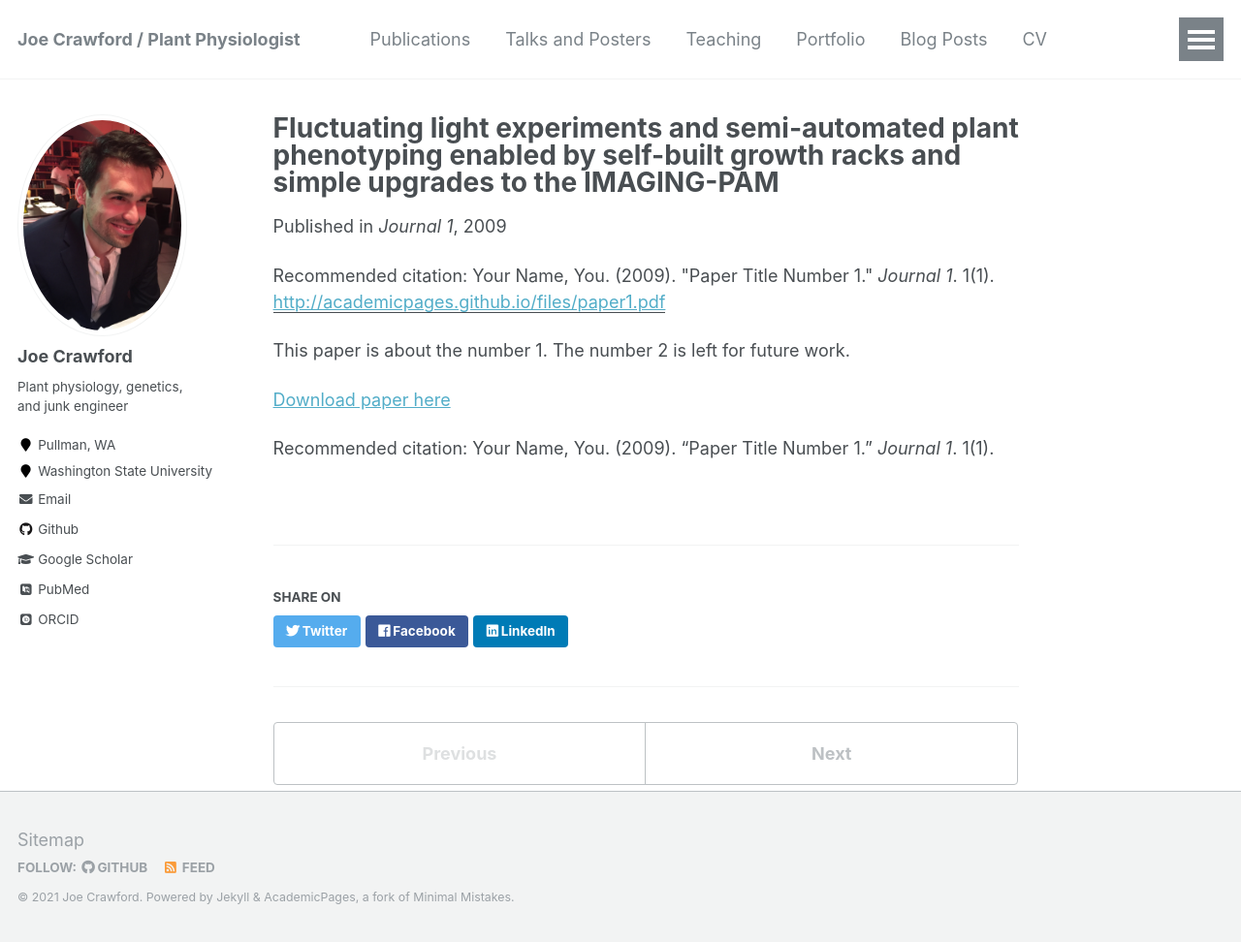
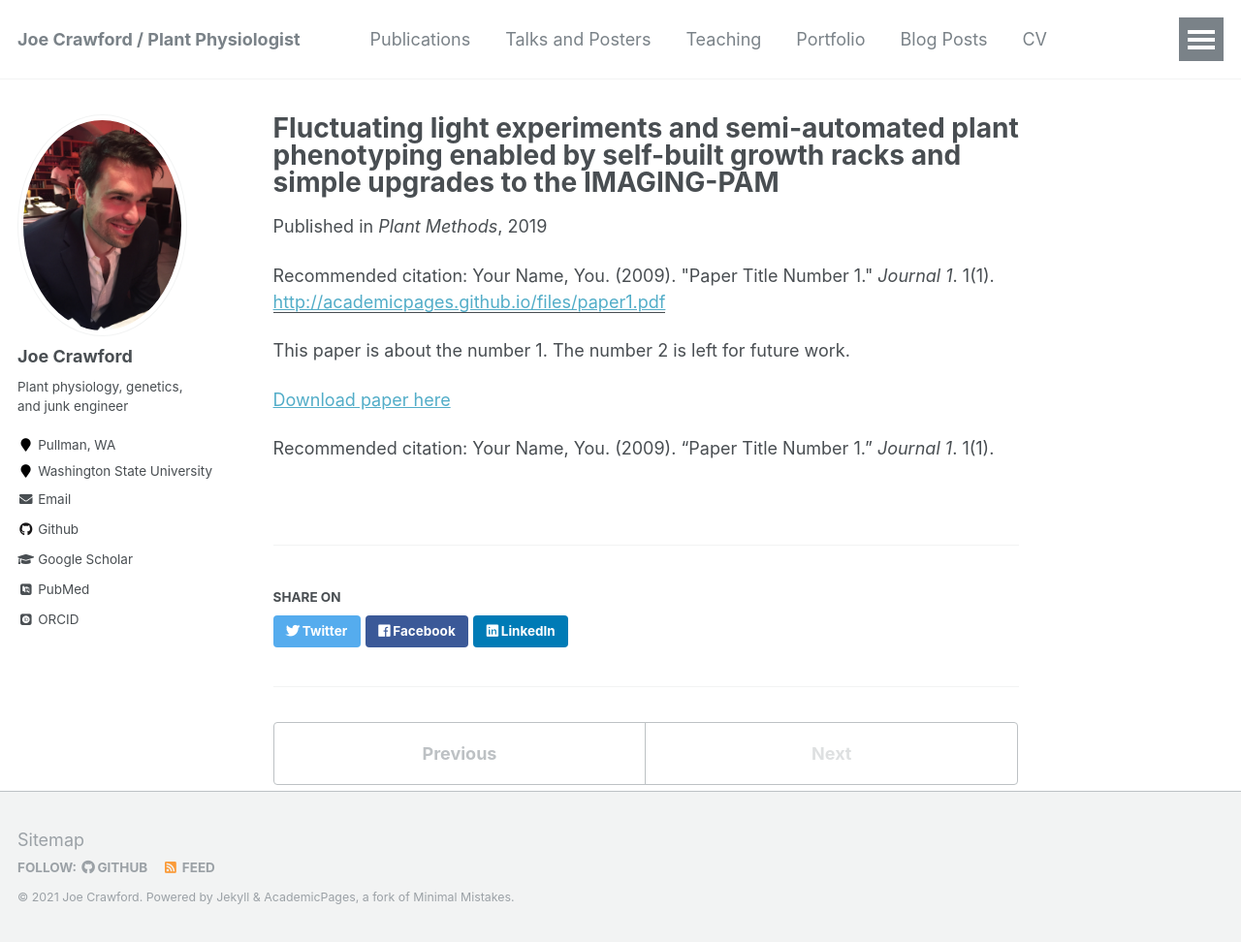
Before and after one commit to plant-physio/plant-physio.github.io, a Jekyll site: the page built from _publications/2009-10-01-paper-title-number-1.md, in a window 1280 px wide and 972 px high. Shown: the whole window at 97% size. Built offline with Jekyll 4.4.1, drawn with Linux system fonts in a browser that asks for light colours; some web fonts are replaced.

Commit message:
Update 2009-10-01-paper-title-number-1.md

```diff
--- a/_publications/2009-10-01-paper-title-number-1.md
+++ b/_publications/2009-10-01-paper-title-number-1.md
@@ -2,9 +2,9 @@
 title: "Fluctuating light experiments and semi-automated plant phenotyping enabled by self-built growth racks and simple upgrades to the IMAGING-PAM"
 collection: publications
 permalink: /publication/2009-10-01-paper-title-number-1
-excerpt: 'This paper demonstrates how affordable consumer-level supplies can be used to discover heretofore unseen mutant plant phenotypes. My contribution was building and coding the very simple script of the microcontroller.'
-date: 2009-10-01
-venue: 'Journal 1'
+excerpt: 'This paper demonstrates how affordable hobby-level electronics supplies can be used to discover light-sensitive mutant plant phenotypes and genotypes. My contribution was building and coding the very simple script of the microcontroller.'
+date: 2019-12-23
+venue: 'Plant Methods'
 paperurl: 'http://academicpages.github.io/files/paper1.pdf'
 citation: 'Your Name, You. (2009). &quot;Paper Title Number 1.&quot; <i>Journal 1</i>. 1(1).'
 ---
```
